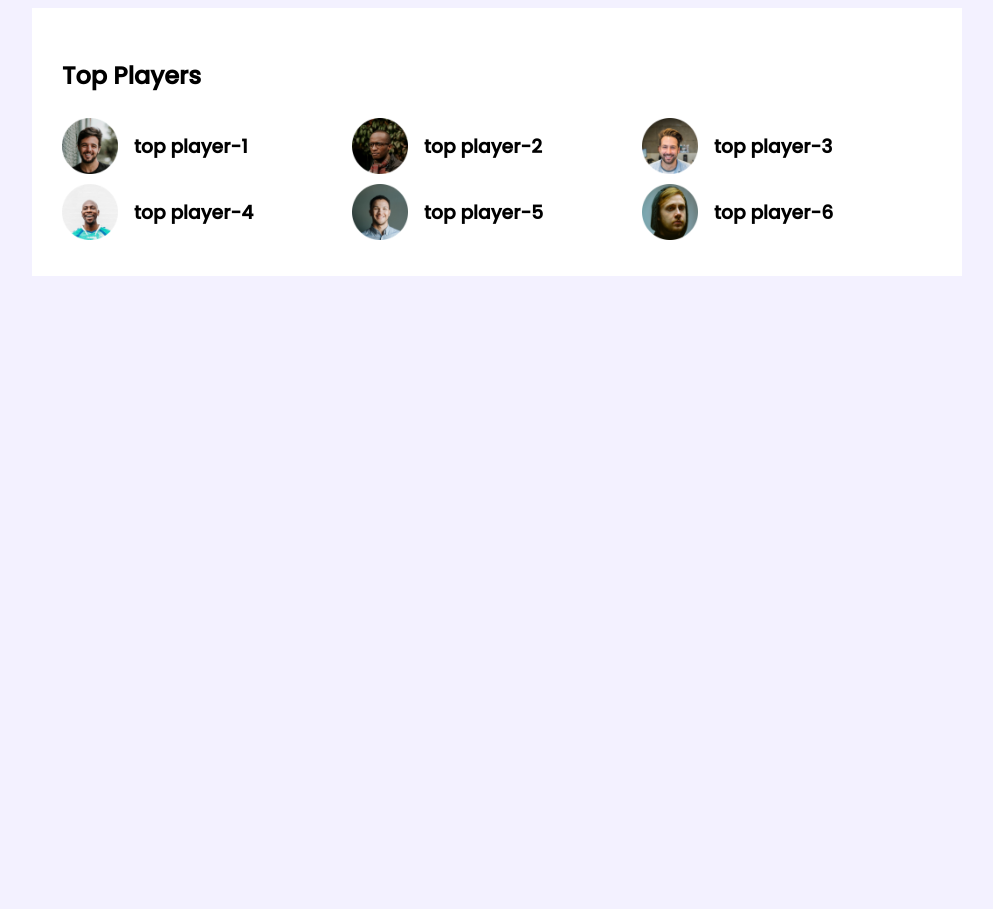
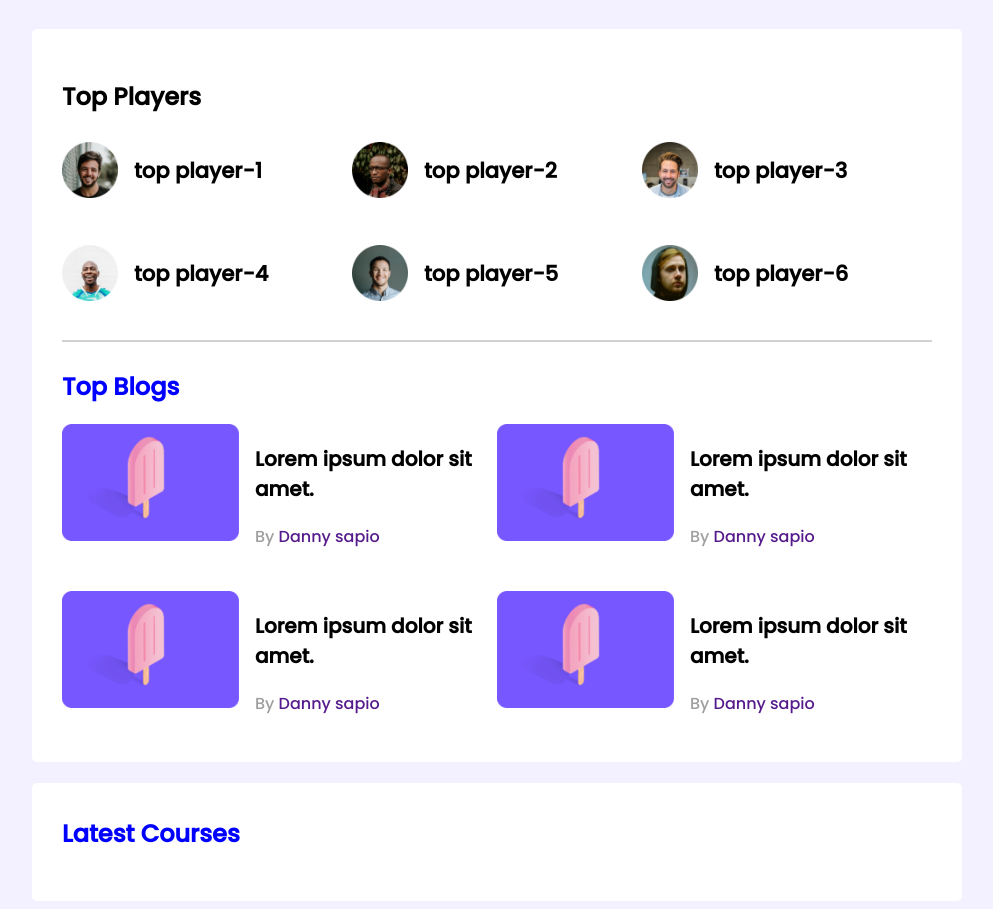
Before and after one commit to humaira1997/leader-board-css3, a plain HTML site: page index.html in a window 1280 px wide. Shown: the whole page, without its empty margins (143-1136 px from the left). Before the commit the page ends 800 px from the top, so only its background shows below. Drawn offline with Linux system fonts and the light colour scheme.

Commit message:
added section

```diff
--- a/index.html
+++ b/index.html
@@ -46,8 +46,66 @@
                     </div>
                 </div>
             </div>
+            <hr>
+            <div class="top-blogs">
+                <h2 class="sec-title">Top Blogs</h2>
+                <div class="blogs">
+                    <article class="blog">
+                        <div class="thumbnail">
+                            <img src="images/blogs/blog-1.png" alt="">
+                        </div>
+                        <div class="blog-info">
+                            <h3 class="blog-title">
+                                Lorem ipsum dolor sit amet.
+                            </h3>
+                            <p class="blog-author">By <a href="">Danny sapio</a></p>
+                        </div>
+                    </article>
+                    <article class="blog">
+                        <div class="thumbnail">
+                            <img src="images/blogs/blog-1.png" alt="">
+                        </div>
+                        <div class="blog-info">
+                            <h3 class="blog-title">
+                                Lorem ipsum dolor sit amet.
+                            </h3>
+                            <p class="blog-author">By <a href="">Danny sapio</a></p>
+                        </div>
+                    </article>
+                    <article class="blog">
+                        <div class="thumbnail">
+                            <img src="images/blogs/blog-1.png" alt="">
+                        </div>
+                        <div class="blog-info">
+                            <h3 class="blog-title">
+                                Lorem ipsum dolor sit amet.
+                            </h3>
+                            <p class="blog-author">By <a href="">Danny sapio</a></p>
+                        </div>
+                    </article>
+                    <article class="blog">
+                        <div class="thumbnail">
+                            <img src="images/blogs/blog-1.png" alt="">
+                        </div>
+                        <div class="blog-info">
+                            <h3 class="blog-title">
+                                Lorem ipsum dolor sit amet.
+                            </h3>
+                            <p class="blog-author">By <a href="">Danny sapio</a></p>
+                        </div>
+                    </article>
+                </div>
+            </div>
         </section>
 
+        <!-- latest course section -->
+
+        <section class="cont">
+            <h2 class="sec-title">
+                Latest Courses
+            </h2>
+
+        </section>
     </main>
 </body>
 
--- a/styles/style.css
+++ b/styles/style.css
@@ -9,37 +9,88 @@ body {
 
 main {
     display: flex;
-    justify-content: center;
+    flex-direction: column;
+    align-items: center;
 }
 
 .cont {
     background-color: white;
     width: 870px;
     padding: 30px;
+    margin-top: 21px;
+    border-radius: 5px;
 }
 
 /* top players styles */
+.top-players {
+    margin-bottom: 30px;
+}
+
 .sec-title {
     color: blue;
     font-size: 24px;
-
+    margin-top: 3px;
 }
 
 .players {
     display: grid;
     grid-template-columns: repeat(3, 1fr);
+    grid-row-gap: 30px;
 }
 
 .player {
     display: flex;
     align-items: center;
     gap: 16px;
+    font-size: 18px;
 }
 
 .player img {
     width: 56px;
     height: 56px;
 }
-.player-name{
-margin-left: 16px;
+
+.player-name {
+    margin-left: 16px;
 }
+
+hr {
+    border: 1px solid #D1D1D1;
+    margin-bottom: 27px;
+}
+
+/* top blogs styles */
+
+.blog .thumbnail img {
+    width: 177px;
+    height: 117px;
+}
+
+.blog {
+    display: flex;
+}
+
+.blog-info {
+    margin-left: 16px;
+}
+
+.blog-title {
+    font-size: 20px;
+}
+
+.blog-author {
+    color:
+        #9F9F9F;
+    font-size: 16px;
+}
+
+.blog-author a {
+    text-decoration: none;
+    font-size: 16px;
+}
+
+.blogs {
+    display: grid;
+    grid-template-columns: repeat(2, 1fr);
+    grid-row-gap: 26px;
+}
```
